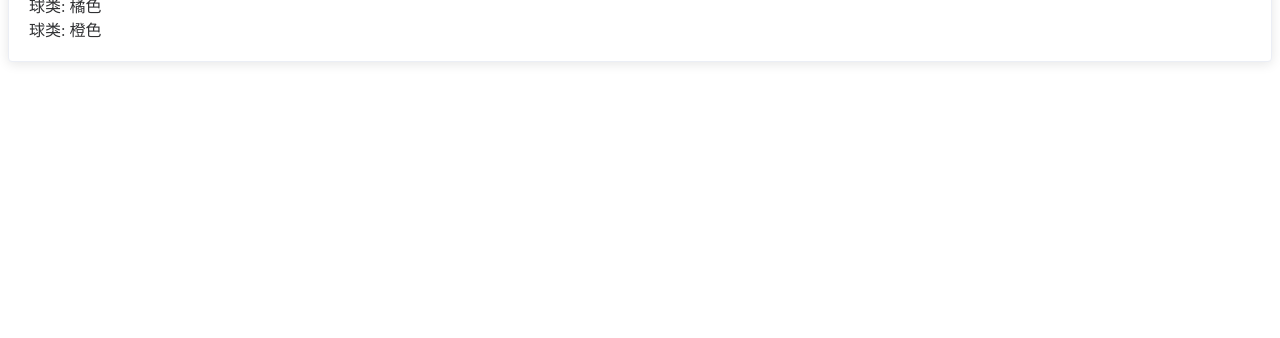
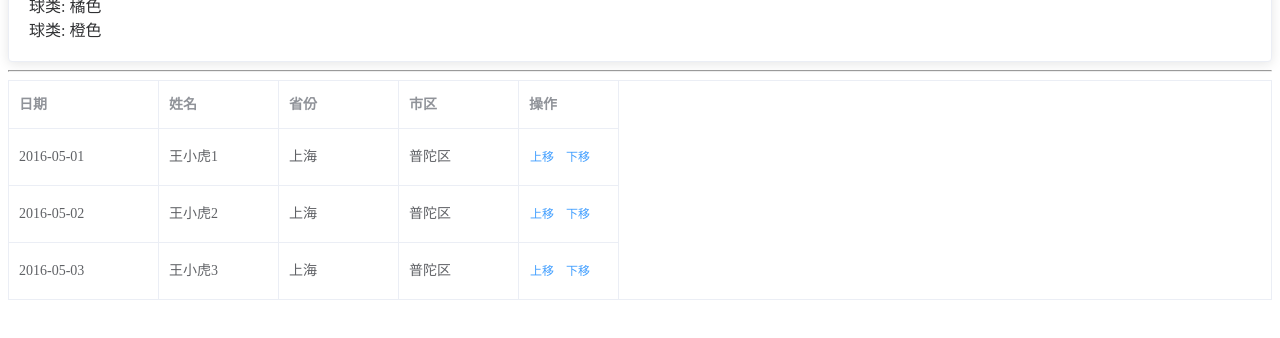
Before and after one commit to liqin789/vue-music, a Vue app: page /#/Singer in a window 1280 px wide. Shown: the part 412-750 px from the top of the page. Built offline with nearby package versions, Linux system fonts and the light colour scheme; what mint-ui, vue-tree-halower would draw is missing.

Commit message:
元素的上移和下移

```diff
--- a/src/views/singer/singer.vue
+++ b/src/views/singer/singer.vue
@@ -17,6 +17,49 @@
       <MyCard :list="listData">
           <div slot="title">这是父组件自定义分发的内容</div>
       </MyCard>
+
+      <hr>
+
+    <template>
+  <el-table :data="tableData" border
+    style="width: 100%">
+    <el-table-column
+      fixed
+      prop="date"
+      label="日期"
+      width="150">
+    </el-table-column>
+    <el-table-column
+      prop="name"
+      label="姓名"
+      width="120">
+    </el-table-column>
+    <el-table-column
+      prop="province"
+      label="省份"
+      width="120">
+    </el-table-column>
+    <el-table-column
+      prop="city"
+      label="市区"
+      width="120">
+    </el-table-column>
+
+    <el-table-column
+      label="操作"
+      width="100">
+      <template slot-scope="scope">
+        <el-button @click="upFieldOrder(scope.$index)"  type="text" size="small">上移</el-button>
+        <el-button type="text" @click="downFieldOrder(scope.$index)"  size="small">下移</el-button>
+      </template>
+    </el-table-column>
+
+  </el-table>
+</template>
+
+
+
+
 
     </div>
 </template>
@@ -45,13 +88,46 @@ export default {
                       "蓝色",
                       "橘色",
                       "橙色"
-                  ]
+                  ],
+                  tableData: [{
+          date: '2016-05-01',
+          name: '王小虎1',
+          province: '上海',
+          city: '普陀区',
+          address: '上海市普陀区金沙江路 1518 弄',
+          zip: 200333
+        }, {
+          date: '2016-05-02',
+          name: '王小虎2',
+          province: '上海',
+          city: '普陀区',
+          address: '上海市普陀区金沙江路 1518 弄',
+          zip: 200333
+        }, {
+          date: '2016-05-03',
+          name: '王小虎3',
+          province: '上海',
+          city: '普陀区',
+          address: '上海市普陀区金沙江路 1518 弄',
+          zip: 200333
+        }]
        }
     },
     components:{
          "MyCard": MyCard
     },
     methods:{//mapActions
+
+        upFieldOrder(index){
+             let temp = this.tableData[index-1];
+             this.$set(this.tableData,index-1,this.tableData[index])
+             this.$set(this.tableData,index,temp)
+        },
+        downFieldOrder(index){//下移元素
+             let temp = this.tableData[index];//Vue的set实现实时的更新的状态
+             this.$set(this.tableData,index,this.tableData[index+1])
+             this.$set(this.tableData,index+1,temp)
+        },
         ...mapActions(['increment']),
         //在此处的时候。increasement相当于是一个函数
         //action提交额外数据的时候需要手动调用  mapAction提交数据的时候，需要可以进行传递参数的形式
```
